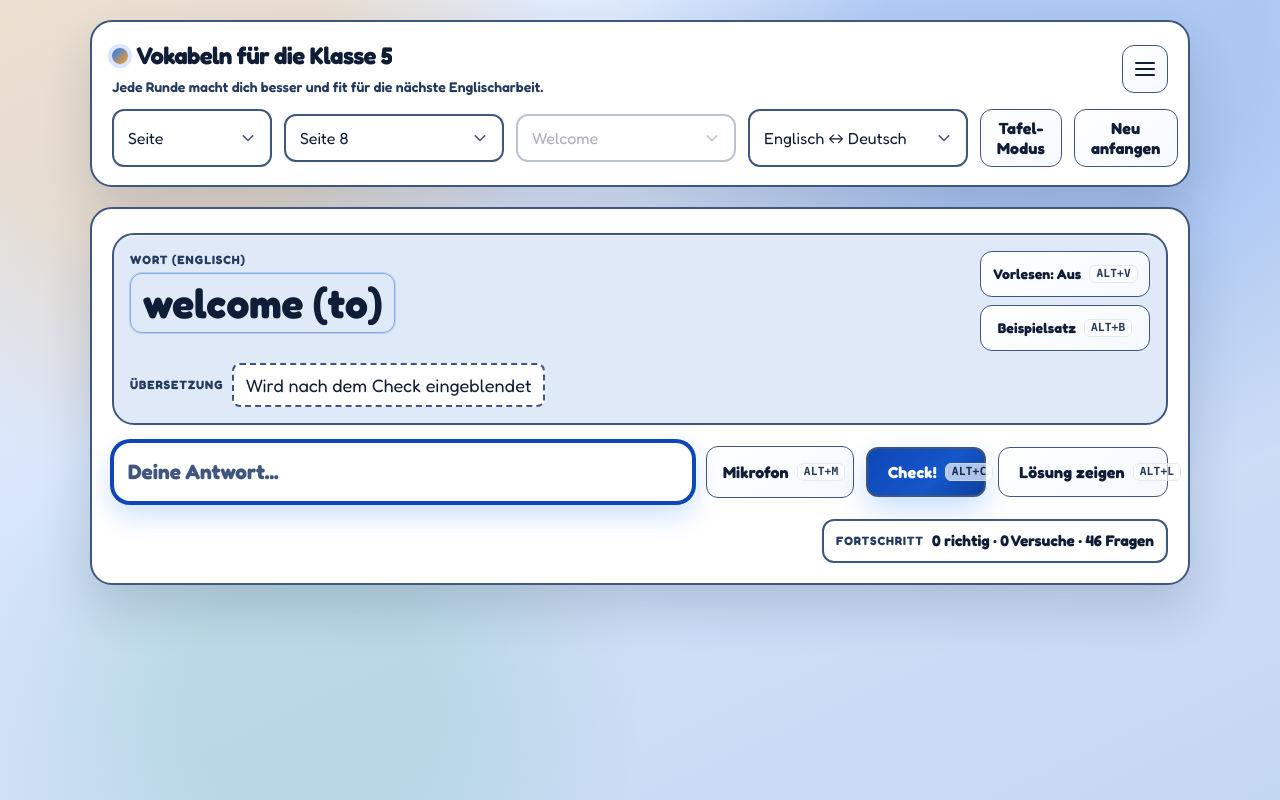
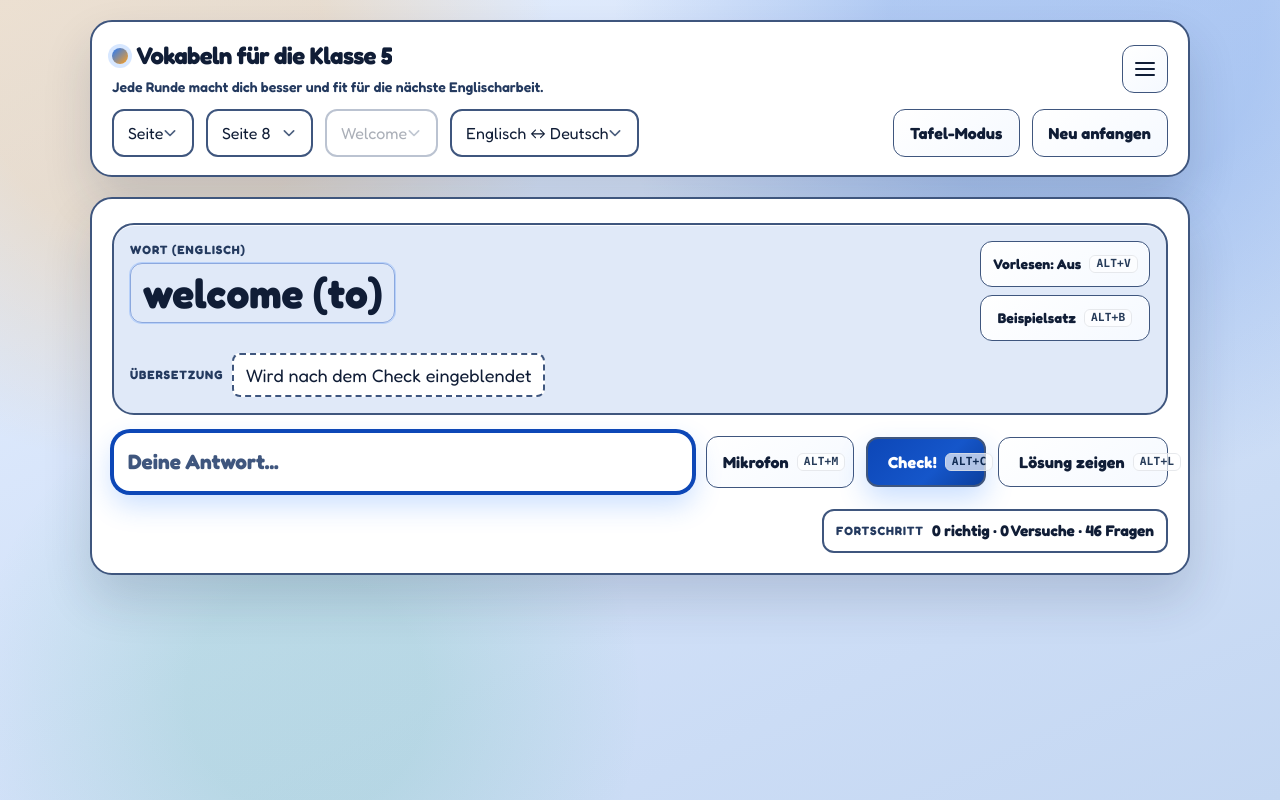
Before and after one commit to marcbey/vocabeln, a React (Vite) app: page / in a window 1280 px wide. Built offline with nearby package versions, Linux system fonts and the light colour scheme.

Commit message:
fix(ui): make header selects compact on desktop

```diff
--- a/src/components/header/HeaderDesktopControls.jsx
+++ b/src/components/header/HeaderDesktopControls.jsx
@@ -24,16 +24,16 @@ export default function HeaderDesktopControls({
   onReset,
 }) {
   return (
-    <div className="hidden md:grid w-full min-w-0 gap-2 lg:gap-3 grid-cols-2 xl:grid-cols-[160px_220px_220px_minmax(220px,1fr)_auto]">
+    <div className="hidden md:flex w-full min-w-0 flex-wrap items-center gap-2 lg:gap-3">
       <FilterModeSelect
         value={filterMode}
         onChange={onFilterModeChange}
         disabled={isIrregular}
-        className="w-full min-w-0"
+        className="w-auto shrink-0"
       />
 
       <div
-        className={classNames('flex items-center min-w-0', {
+        className={classNames('flex items-center shrink-0', {
           'opacity-50': isIrregular || filterMode === 'unit',
         })}
       >
@@ -43,12 +43,12 @@ export default function HeaderDesktopControls({
           completedPages={completedPages}
           disabled={isIrregular || filterMode === 'unit'}
           onChange={onPageChange}
-          className="w-full min-w-0"
+          className="h-full w-auto"
         />
       </div>
 
       <div
-        className={classNames('flex items-center min-w-0', {
+        className={classNames('flex items-center shrink-0', {
           'opacity-50': isIrregular || filterMode === 'page',
         })}
       >
@@ -58,17 +58,17 @@ export default function HeaderDesktopControls({
           completedUnits={completedUnits}
           disabled={isIrregular || filterMode === 'page'}
           onChange={onUnitChange}
-          className="w-full min-w-0"
+          className="h-full w-auto"
         />
       </div>
 
       <DirectionSelect
         direction={direction}
         onChange={onDirectionChange}
-        className="w-full min-w-0"
+        className="w-auto shrink-0"
       />
 
-      <div className="col-span-2 xl:col-span-1 xl:justify-self-end">
+      <div className="md:ml-auto">
         <HeaderActions
           boardMode={boardMode}
           onToggleBoardMode={onToggleBoardMode}
```
Also changed, not shown: 1 other file (tests, documents, lock files or other folders).
